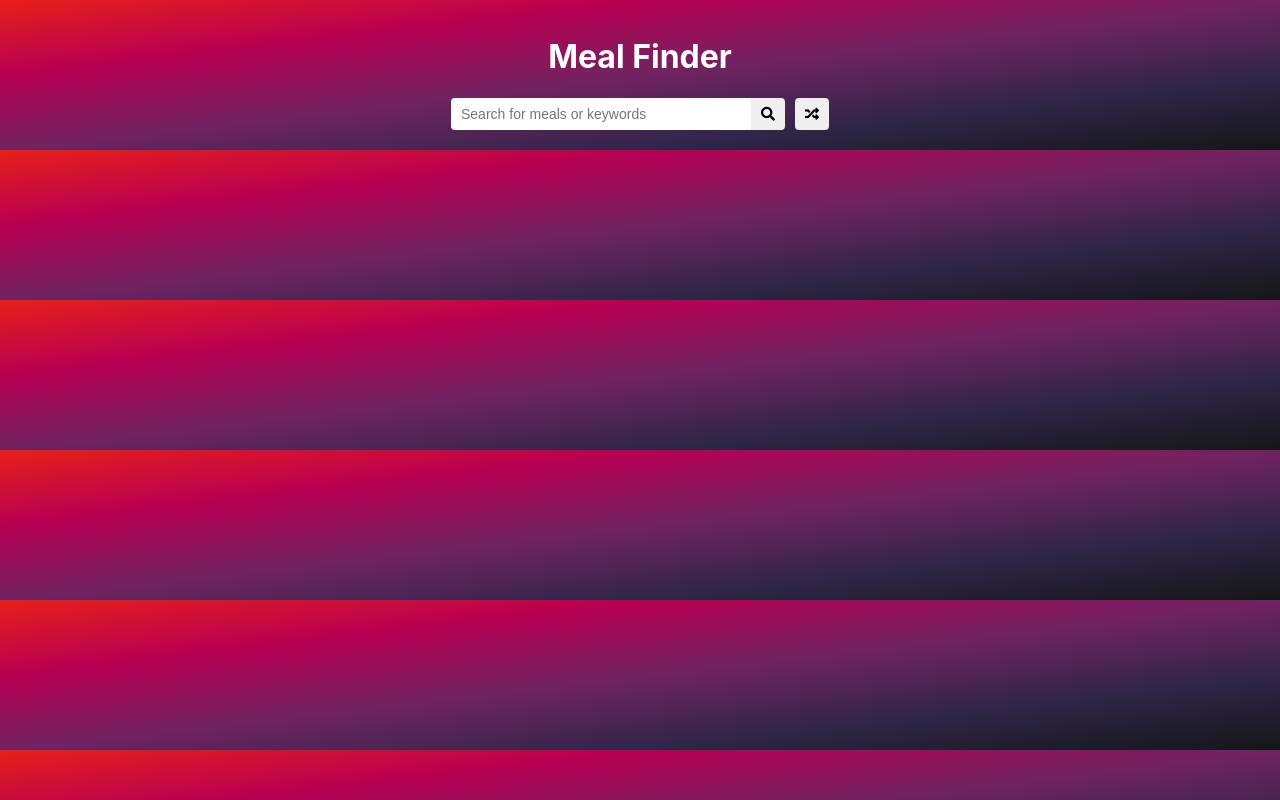
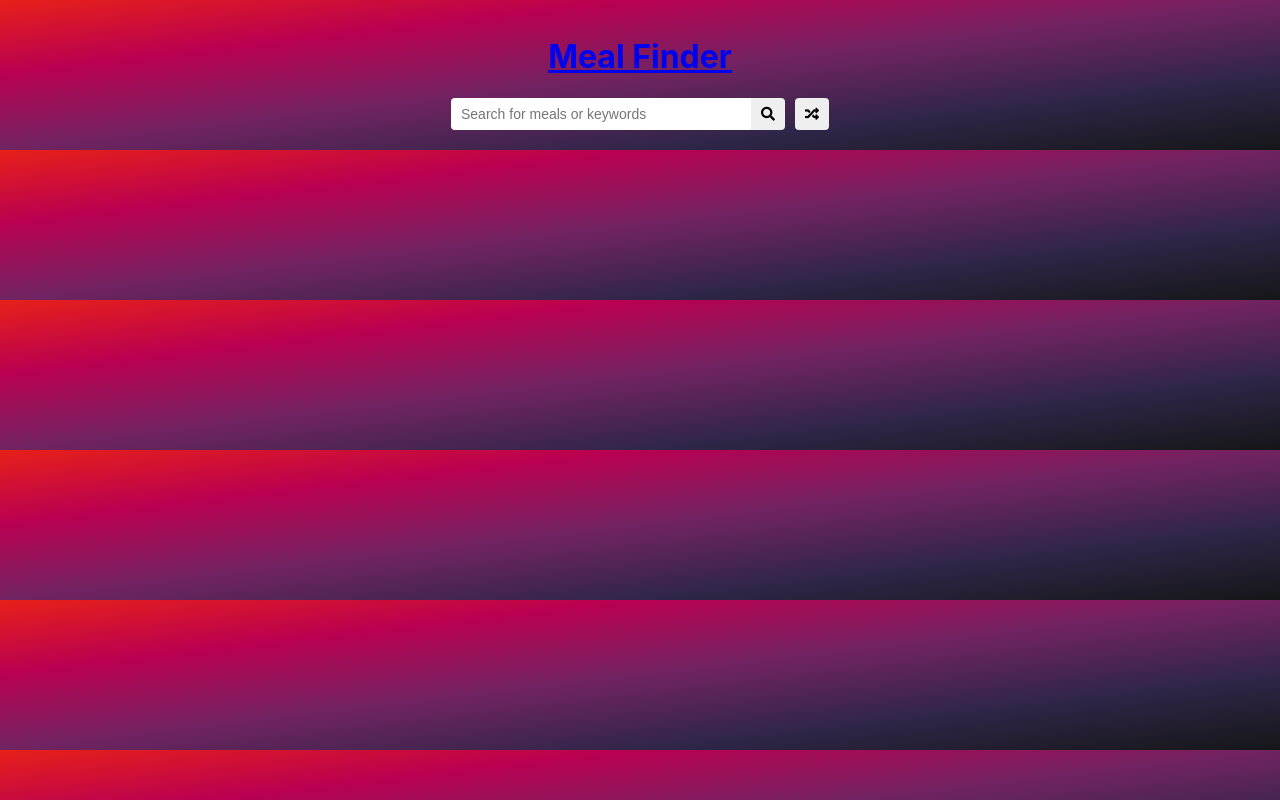
Before and after one commit to Viren88741/MealFinder-by--Virendra, a plain HTML site: page index.html in a window 1280 px wide. Drawn offline with Linux system fonts and the light colour scheme.

Commit message:
Update index.html

```diff
--- a/index.html
+++ b/index.html
@@ -9,7 +9,7 @@
   <body>
     <p></p>
       <div class="container">
-          <h1>Meal Finder</h1>
+    <h1><a href="https://viren88741.github.io/MealFinder-by--Virendra/">Meal Finder</a></h1>
           <div class="flex">
               <form class="flex" id="submit">
                 <input type="text" id="search" placeholder="Search for meals or keywords">
```
